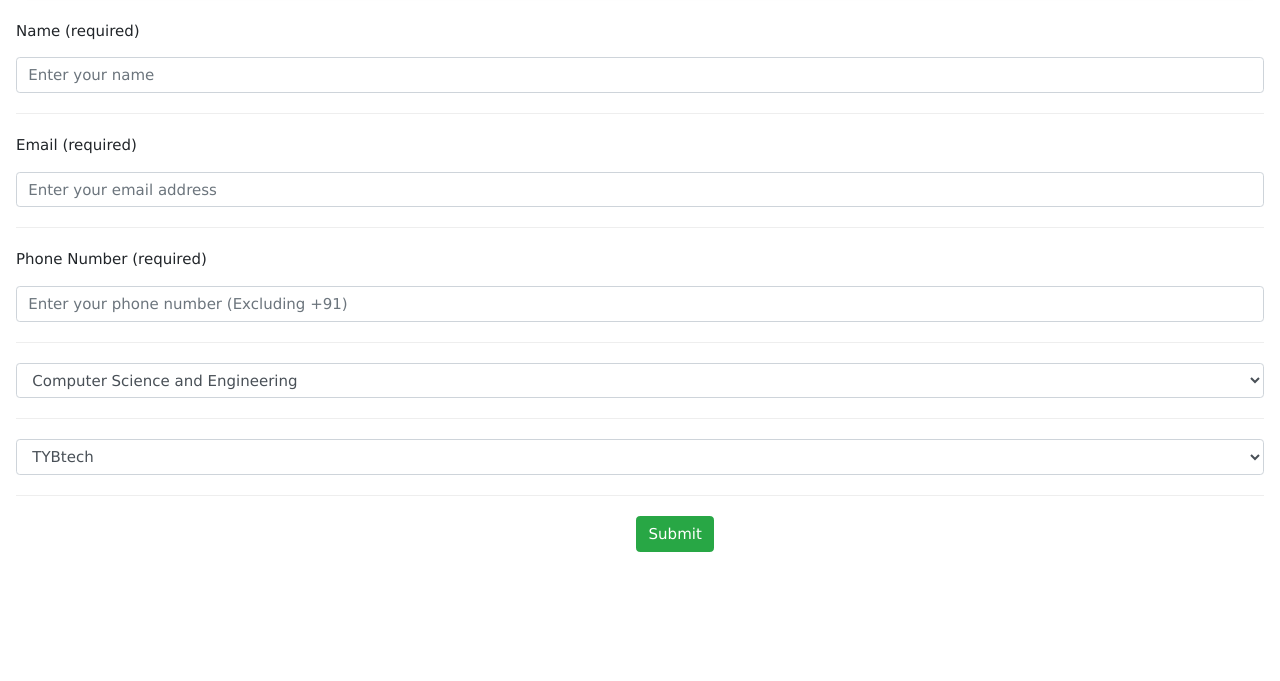
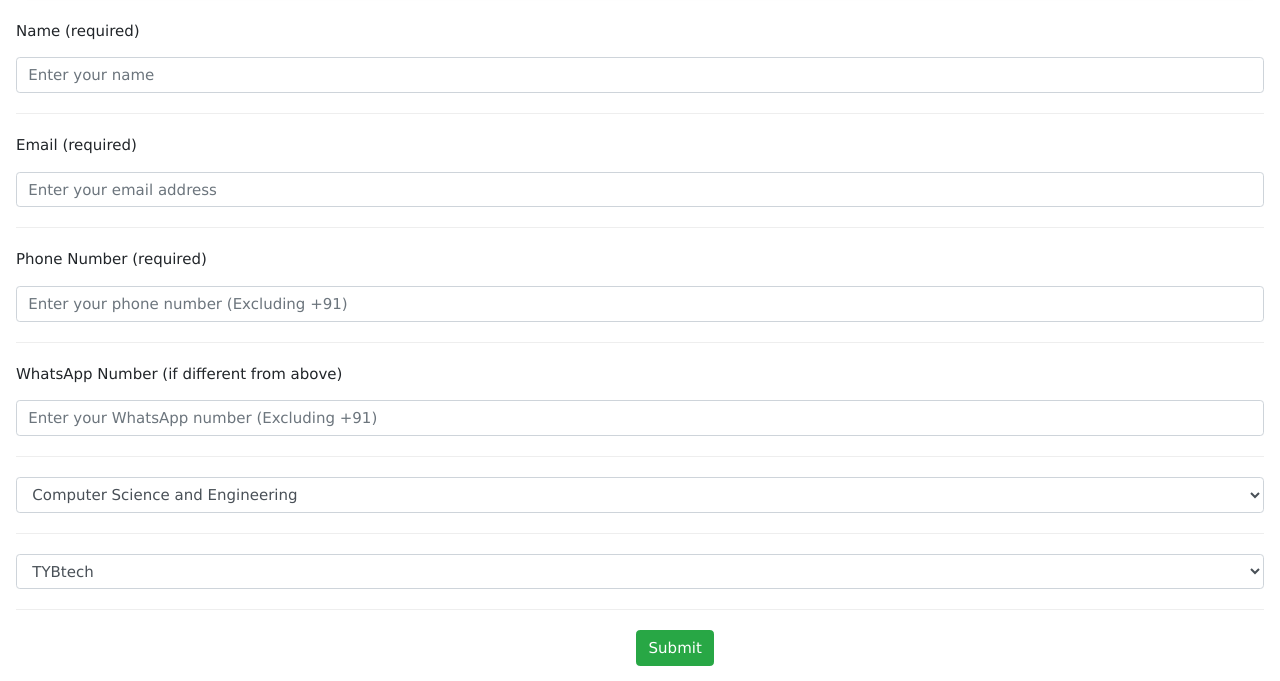
Before and after one commit to The-SCRIPT-Group/Hades, a Flask app: page / in a window 1280 px wide. Shown: the part 152-833 px from the top of the page. Before the commit the page ends 704 px from the top, so only its background shows below. Run offline with Flask 2, Linux system fonts and the light colour scheme; some libraries are stand-ins or nearby versions.

Commit message:
QRStuff: allow providing a separate WhatsApp number
Since we need to include | and a 2nd number, use a string of length 21 to store the number

Signed-off-by: Akhil Narang <akhilnarang.1999@gmail.com>

```diff
--- a/tsg_registration/__init__.py
+++ b/tsg_registration/__init__.py
@@ -85,6 +85,9 @@ def submit():
 
     if "year" in request.form:
         user.year = request.form["year"]
+
+    if "whatsapp_number" in request.form:
+        user.phone += f"|{request.form['whatsapp_number']}"
 
     try:
         db.session.add(user)
--- a/tsg_registration/models/codex.py
+++ b/tsg_registration/models/codex.py
@@ -10,7 +10,7 @@ class CodexApril2019(db.Model):
     id = db.Column(db.Integer, primary_key=True)
     name = db.Column(db.String(30))
     email = db.Column(db.String(50), unique=True)
-    phone = db.Column(db.BigInteger, unique=True)
+    phone = db.Column(db.String(21), unique=True)
     department = db.Column(db.String(50))
 
     def __repr__(self):
@@ -26,7 +26,7 @@ class RSC2019(db.Model):
     id = db.Column(db.Integer, primary_key=True)
     name = db.Column(db.String(30))
     email = db.Column(db.String(50), unique=True)
-    phone = db.Column(db.BigInteger, unique=True)
+    phone = db.Column(db.String(21), unique=True)
     department = db.Column(db.String(50))
     year = db.Column(db.String)
 
--- a/tsg_registration/models/techo.py
+++ b/tsg_registration/models/techo.py
@@ -10,7 +10,7 @@ class EHJuly2019(db.Model):
     id = db.Column(db.Integer, primary_key=True)
     name = db.Column(db.String(30))
     email = db.Column(db.String(50), unique=True)
-    phone = db.Column(db.BigInteger, unique=True)
+    phone = db.Column(db.String(21), unique=True)
     department = db.Column(db.String(50))
 
     def __repr__(self):
--- a/tsg_registration/models/workshop.py
+++ b/tsg_registration/models/workshop.py
@@ -10,7 +10,7 @@ class CPPWSMay2019(db.Model):
     id = db.Column(db.Integer, primary_key=True)
     name = db.Column(db.String(30))
     email = db.Column(db.String(50), unique=True)
-    phone = db.Column(db.BigInteger, unique=True)
+    phone = db.Column(db.String(21), unique=True)
 
     def __repr__(self):
         return "%r" % [self.id, self.name, self.email, self.phone]
--- a/tsg_registration/templates/form.html
+++ b/tsg_registration/templates/form.html
@@ -50,6 +50,9 @@
                     <p>Phone Number (required)</p>
                     <input type="text" name="phone_number" placeholder="Enter your phone number (Excluding +91)" maxlength="10" required class="form-control" pattern="[0-9]{10}"/>
                     <hr>
+                    <p>WhatsApp Number (if different from above)</p>
+                    <input type="text" name="whatsapp_number" placeholder="Enter your WhatsApp number (Excluding +91)"  maxlength="10" class="form-control" pattern="[0-9]{10}"/>
+                    <hr>
                     {% if department %}
                         <select name="department" class="form-control" id="department">
                             <option value="cse" selected>Computer Science and Engineering</option>
--- a/tsg_registration/templates/users.html
+++ b/tsg_registration/templates/users.html
@@ -24,7 +24,11 @@
                 {% else %}
                     <td>Computer Science and Engineering</td>
                 {% endif %}
-                <td><a href="https://api.whatsapp.com/send?phone=91{{ user['phone'] }}" target=_blank>WhatsApp</a></td>
+                {% if '|' in user['phone'] %}
+                    <td><a href="https://api.whatsapp.com/send?phone=91{{ user['phone'].split('|')[1] }}" target=_blank>WhatsApp</a></td>
+                {% else %}
+                    <td><a href="https://api.whatsapp.com/send?phone=91{{ user['phone'] }}" target=_blank>WhatsApp</a></td>
+                {% endif %}
                 {% if user['year'] %}
                     <td>{{ user['year'] }}</td>
                 {% endif %}
```
